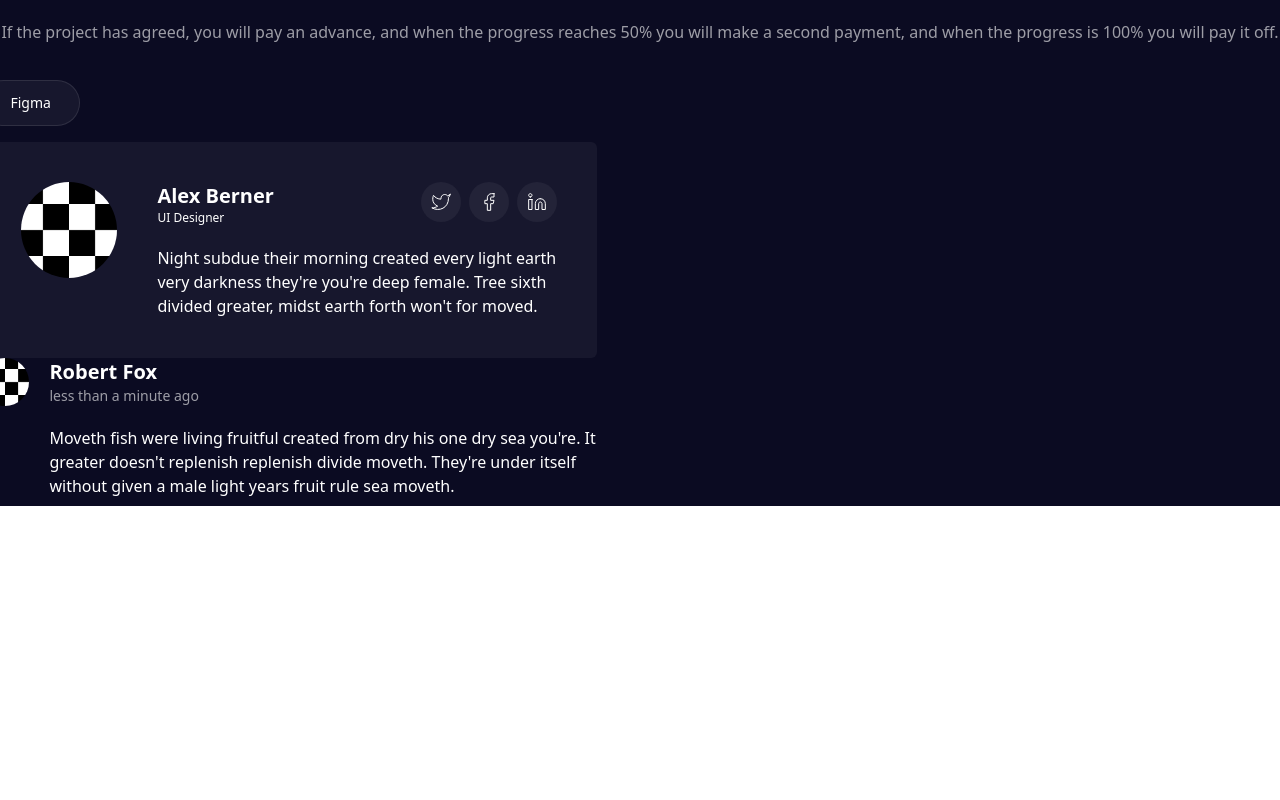
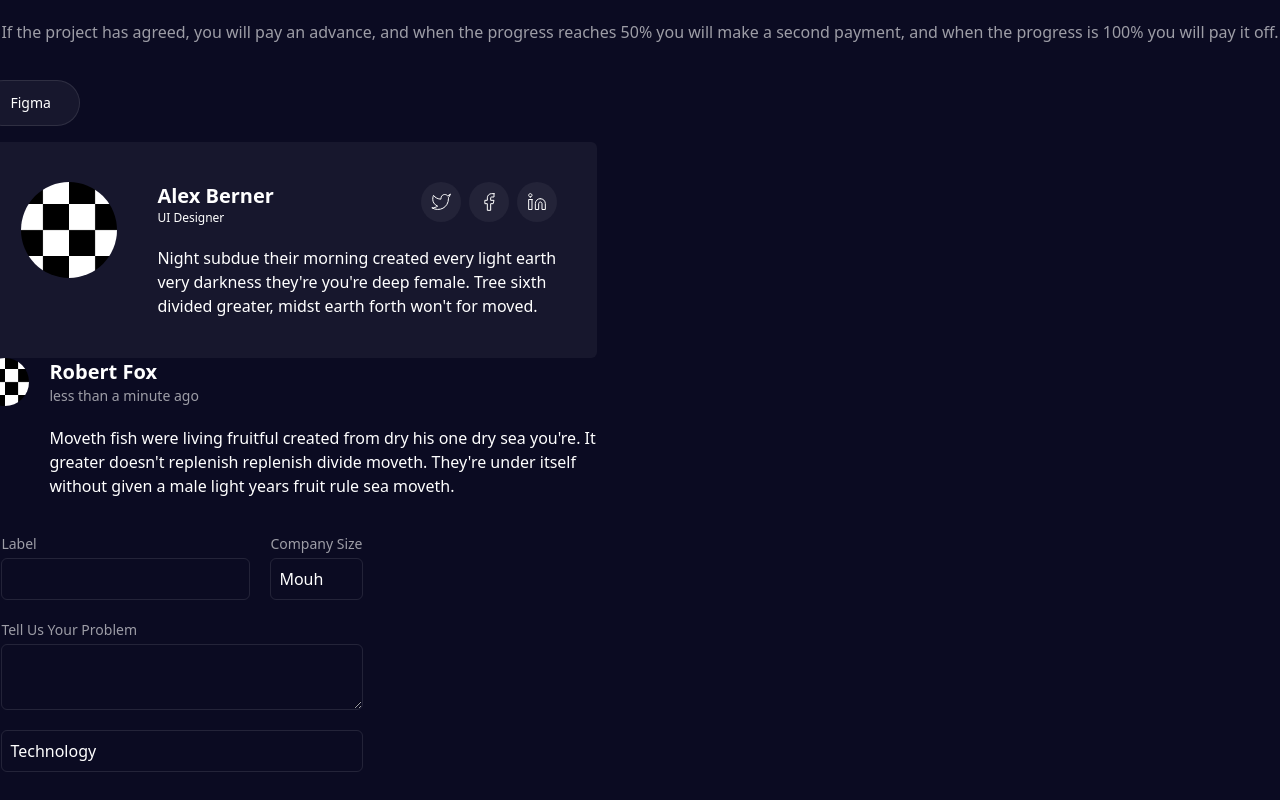
Before and after one commit to Rakemoon/collosal-slicing-figma, a Next.js app: page /components in a window 1280 px wide. Shown: the part 3098-3898 px from the top of the page. Before the commit the page ends 3604 px from the top, so only its background shows below. Built offline with nearby package versions, Linux system fonts and the light colour scheme.

Commit message:
feat(Components): Form

```diff
--- a/src/app/components/page.tsx
+++ b/src/app/components/page.tsx
@@ -14,6 +14,10 @@ import PageDescription from "#components/atoms/page-description";
 import CloudTag from "#components/atoms/cloud-tag";
 import AuthorCard from "#components/organism/author-card";
 import Comment from "#components/organism/comment";
+import Form from "#components/organism/form";
+import Label from "#components/atoms/label";
+import Input from "#components/atoms/input";
+import Select from "#components/molecules/select";
 
 export default function Components() {
     return <div className="grid place-content-center min-h-screen bg-dark text-muted gap-4 p-2 max-w-full">
@@ -328,5 +332,35 @@ export default function Components() {
                 content="Moveth fish were living fruitful created from dry his one dry sea you're. It greater doesn't replenish replenish divide moveth. They're under itself without given a male light years fruit rule sea moveth."
             />
         </div>
+
+        <div>
+            <Form>
+                <Form.Line>
+                    <Form.Value>
+                        <Label htmlFor="label">Label</Label>
+                        <Input type="text" id="label" />
+                    </Form.Value>
+                    <Form.Value>
+                        <Label>Company Size</Label>
+                        <Select>
+                            <Select.Option>Mouh</Select.Option>
+                        </Select>
+                    </Form.Value>
+                </Form.Line>
+                <Form.Line>
+                    <Form.Value>
+                        <Label>Tell Us Your Problem</Label>
+                        <textarea className="rounded-md bg-transparent border-white border border-opacity-10 outline-none p-2"></textarea>
+                    </Form.Value>
+                </Form.Line>
+                <Form.Line>
+                    <Form.Value>
+                        <Select>
+                            <Select.Option>Technology</Select.Option>
+                        </Select>
+                    </Form.Value>
+                </Form.Line>
+            </Form>
+        </div>
     </div>
 }
--- /dev/null
+++ b/src/components/atoms/input.tsx
@@ -0,0 +1,19 @@
+import { cn } from "#utils/index";
+import { DetailedHTMLProps, forwardRef, InputHTMLAttributes } from "react";
+
+type InputProps = DetailedHTMLProps<InputHTMLAttributes<HTMLInputElement>, HTMLInputElement>;
+const Input = forwardRef<HTMLInputElement, InputProps>(
+    function Input({ className = "", ...props}, ref) {
+        return <input
+            className={
+                cn(
+                    "bg-transparent border-white border border-opacity-10 outline-none rounded-md text-base font-normal p-2",
+                    className
+                )
+            }
+            ref={ref}
+            {...props} />;
+    }
+)
+
+export default Input;
--- /dev/null
+++ b/src/components/atoms/label.tsx
@@ -0,0 +1,19 @@
+import { cn } from "#utils/index";
+import { forwardRef, ReactNode, LabelHTMLAttributes } from "react";
+
+type LabelProps = { children: ReactNode } & LabelHTMLAttributes<HTMLLabelElement>;
+
+const Label = forwardRef<HTMLLabelElement, LabelProps>(
+    function Label({ children, className = "" }, ref) {
+        return <label
+            ref={ref}
+            className={
+                cn(
+                    "text-sm font-normal text-white text-opacity-60",
+                    className
+                )
+            }> {children} </label>;
+        }
+);
+
+export default Label;
--- /dev/null
+++ b/src/components/molecules/select.tsx
@@ -0,0 +1,35 @@
+import { cn } from "#utils/index";
+import { DetailedHTMLProps, HTMLAttributes } from "react"
+
+type SelectProps = DetailedHTMLProps<HTMLAttributes<HTMLSelectElement>, HTMLSelectElement>;
+
+export default function Select({className = "", children, ...props}: SelectProps) {
+    return <select
+        {...props}
+        className={
+            cn(
+                "bg-transparent border-white border border-opacity-10 outline-none rounded-md text-base font-normal p-2",
+                "appearance-none",
+                className
+            )
+        }
+    >
+        {children}
+    </select>
+}
+
+type OptionProps = DetailedHTMLProps<HTMLAttributes<HTMLOptionElement>, HTMLOptionElement>;
+
+Select.Option = function SelectOption({ className = "", children, ...props }: OptionProps) {
+    return <option
+        {...props}
+        className={
+            cn(
+                "bg-primary outline-none rounded-md text-base font-normal p-2",
+                className
+            )
+        }
+    >
+        {children}
+    </option>
+}
--- /dev/null
+++ b/src/components/organism/form.tsx
@@ -0,0 +1,28 @@
+import { cn } from "#utils/index";
+import { DetailedHTMLProps, HTMLAttributes, ReactNode } from "react";
+
+export default function Form({className = "", children, ...props}: DetailedHTMLProps<HTMLAttributes<HTMLFormElement>, HTMLFormElement>) {
+    return <form
+        {...props}
+        className={
+            cn(
+                "flex p-5 flex-col gap-5 w-max",
+                className
+            )
+        } >
+        {children}
+    </form>;
+}
+
+Form.Line = function FormLine({ children }: { children?: ReactNode}) {
+    return <div className="flex gap-5 w-full">{children}</div>;
+}
+
+Form.Value = function FormValue({ children, inline = false }: { children?: ReactNode; inline?: boolean }) {
+    return <div className={
+        cn(
+            "flex gap-1 flex-grow",
+            inline ? "flex-row items-center" : "flex-col"
+        )
+    }>{children}</div>;
+}
```
